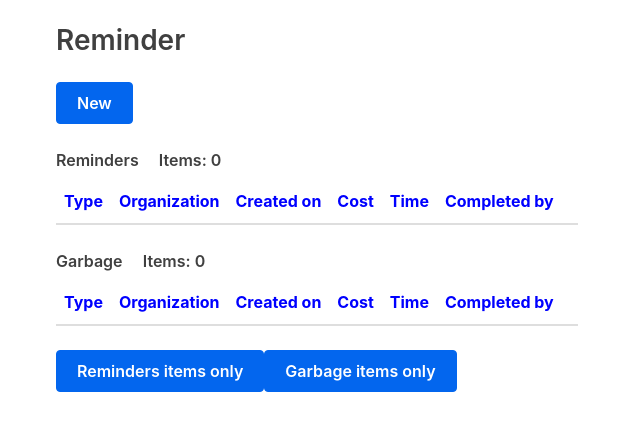
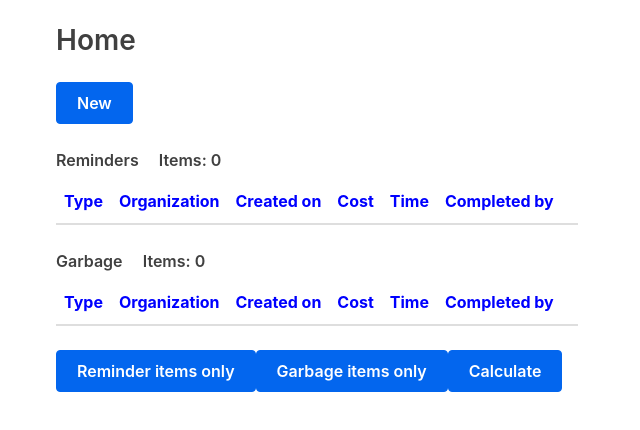
Before and after one commit to eSerrano24/Reminder_app, a React (Create React App) app: page / in a window 1280 px wide. Shown: the top 430 px of the page, without its empty margins (0-640 px from the left). Built offline with nearby package versions, Linux system fonts and the light colour scheme.

Commit message:
added cost and calculation page and edits submit when clicked out

```diff
--- a/src/App.js
+++ b/src/App.js
@@ -143,13 +143,14 @@ class App extends Component {
   };
 
   changePage = (event) => {
-    const { name, value } = event.target; // name i.e. GARBAGE value.arr == deleted
+    const { name, value } = event.target; // name i.e. GARBAGE value.arr == example. deleted or reminders array (they are really named that)
     const { deleted, reminders } = this.state;
     let obj = [];
 
+    /* this code is for the reminder and garbage buttons, they have a specific filter in effect right after a button is pressed*/
     if (name === "GARBAGE") {
       obj = deleted;
-    } else if (name === "HOME" || name === "REMINDERS") {
+    } else if (name === "REMINDERS" || name === "CALCULATE") {
       obj = reminders;
     }
 
@@ -202,10 +203,18 @@ class App extends Component {
 
   render() {
     let { reminders, filterExpression, filterArr, page, deleted } = this.state;
+    let cost = 0;
+
+    reminders.forEach((val) => {
+      if (!isNaN(val.$)) {
+        cost += parseInt(val.$);
+      }
+    });
+
     if (page === "GARBAGE") {
       return (
         <div className="container">
-          <h3>Reminder</h3>
+          <h3>Garbage</h3>
           <Nav changePage={this.changePage} page={page} />
 
           <Sort
@@ -297,11 +306,21 @@ class App extends Component {
           </div>
         );
       }
+    } else if (page === "CALCULATE") {
+      return (
+        <div className="container">
+          <h3>Calculate</h3>
+          <Nav changePage={this.changePage} page={page} />
+          <h4>Total cost</h4>
+          {cost}
+          <h4>Estimated time total</h4>
+        </div>
+      );
     } else {
       // the HOME page
       return (
         <div className="container">
-          <h3>Reminder</h3>
+          <h3>Home</h3>
 
           <Nav changePage={this.changePage} page={page} />
 
@@ -326,7 +345,7 @@ class App extends Component {
             value={{ arr: "reminders" }}
             onClick={this.changePage}
           >
-            Reminders items only
+            Reminder items only
           </button>
           <button
             name="GARBAGE"
@@ -335,6 +354,13 @@ class App extends Component {
           >
             Garbage items only
           </button>
+          <button
+            name="CALCULATE"
+            value={{ arr: "reminders" }}
+            onClick={this.changePage}
+          >
+            Calculate
+          </button>
         </div>
       );
     }
--- a/src/Form.js
+++ b/src/Form.js
@@ -72,13 +72,6 @@ class Form extends Component {
       this.setState({
         deadline: val,
       });
-      /*
-      this.initialState.deadline = val;
-
-      this.initialState.$ = '';
-      this.initialState.hours = '';
-      this.initialState.minutes = '';
-      */
     };
 
     return (
@@ -139,6 +132,7 @@ class Form extends Component {
           type="date"
           value={deadline === null ? "" : deadline}
           onSave={handleSave}
+          submitOnUnfocus={true}
         />
         <label>Organization website</label>
         <input
--- a/src/Table.js
+++ b/src/Table.js
@@ -163,6 +163,7 @@ let TableBody = (props) => {
               inputProps={{
                 count: count++,
               }}
+              submitOnUnfocus={true}
             />
           </td>
 
```
